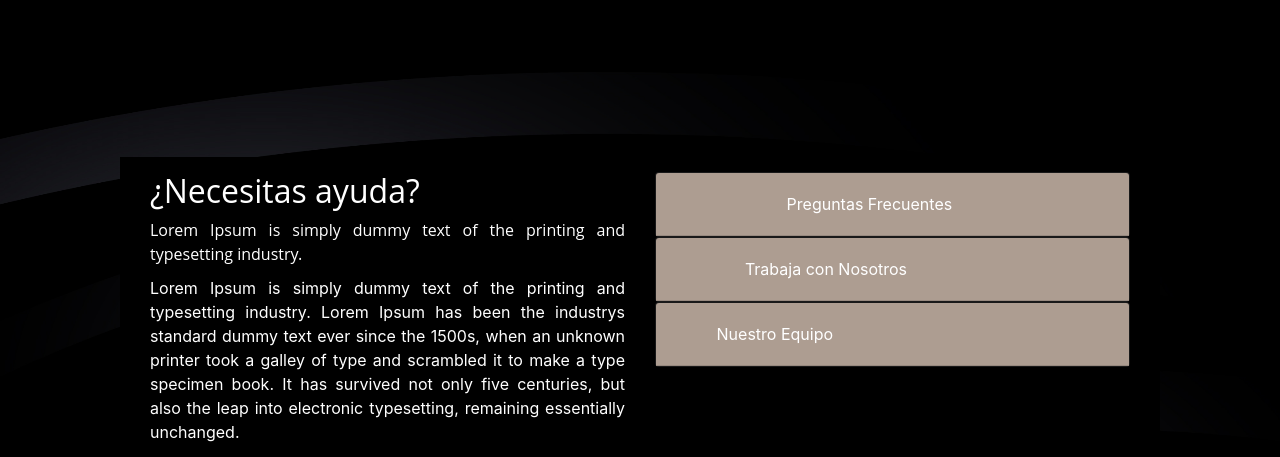
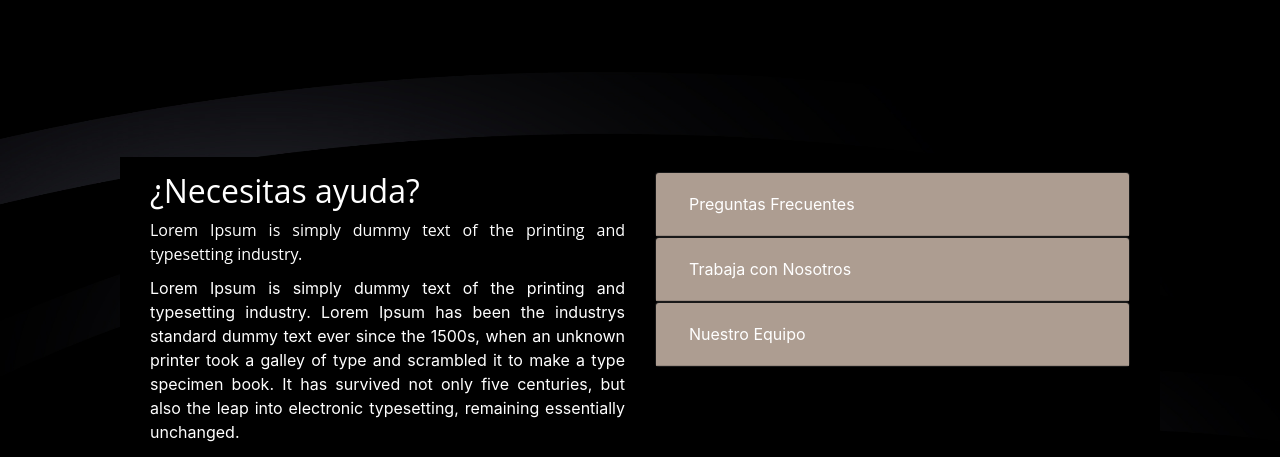
Before and after one commit to piterscl/Proyecto-final-react-car-wash, a React app: page /Contacto-soporte in a window 1280 px wide. Shown: the part 145-602 px from the top of the page. Built offline with nearby package versions, Linux system fonts and the light colour scheme.

Commit message:
modificaciones finales

```diff
--- a/src/js/component/collapsibles/Faq1.js
+++ b/src/js/component/collapsibles/Faq1.js
@@ -1,15 +1,18 @@
 import React from "react";
 import Collapsible from "react-collapsible";
+import "../../../styles/contacto.scss";
 
 const Faq1 = () => {
 	return (
 		<Collapsible trigger="Preguntas Frecuentes">
-			<p>- ¿Como lavan el automovil?</p>
-			<p>- ¿El lavado raya mi auto?</p>
-			<p>- ¿Puede lavar el automovil en subterraneos?</p>
-			<p>- ¿Cuanto tiempo demora en lavar el automovil?</p>
-			<p>- ¿Cuales son las formas de pago?</p>
-			<p>- ¿En que zona tienen Cobertura?</p>
+			<div className="mb-3">
+				<p> ¿Como lavan el automovil?</p>
+				<p> ¿El lavado raya mi auto?</p>
+				<p> ¿Puede lavar el automovil en subterraneos?</p>
+				<p> ¿Cuanto tiempo demora en lavar el automovil?</p>
+				<p> ¿Cuales son las formas de pago?</p>
+				<p> ¿En que zona tienen Cobertura?</p>
+			</div>
 		</Collapsible>
 	);
 };
--- a/src/js/views/Checkout.js
+++ b/src/js/views/Checkout.js
@@ -33,7 +33,7 @@ export const Checkout = props => {
 						</thead>
 						<tbody>
 							<tr>
-								<th>Test User</th>
+								<th>Testuser2</th>
 								<td>Servicio Estándar</td>
 								<td>Detergente premium</td>
 								<td>12-05-2021</td>
--- a/src/styles/contacto.scss
+++ b/src/styles/contacto.scss
@@ -26,3 +26,8 @@
   unicode-range: U+0460-052F, U+1C80-1C88, U+20B4, U+2DE0-2DFF, U+A640-A69F, U+FE2E-FE2F;
   width: 100%;
 }
+
+
+.Collapsible{
+  text-align: left;
+}
```
